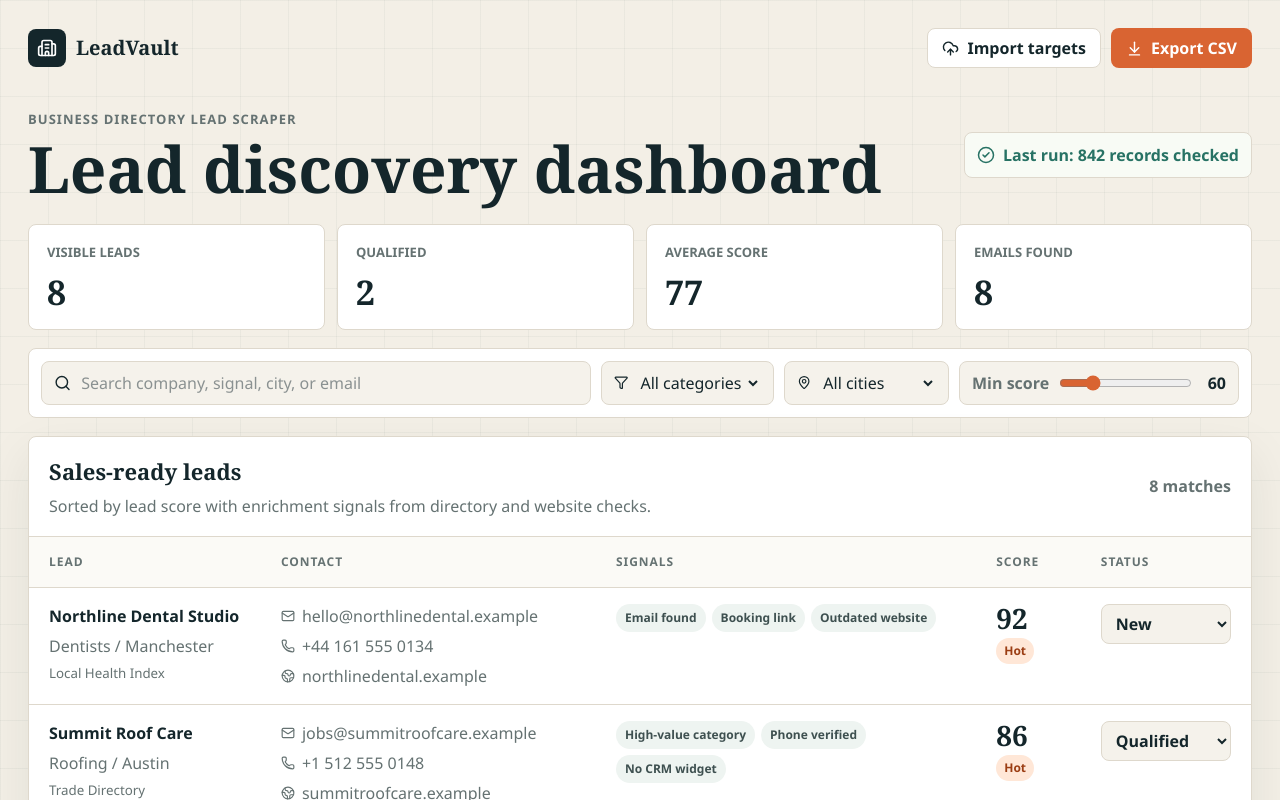
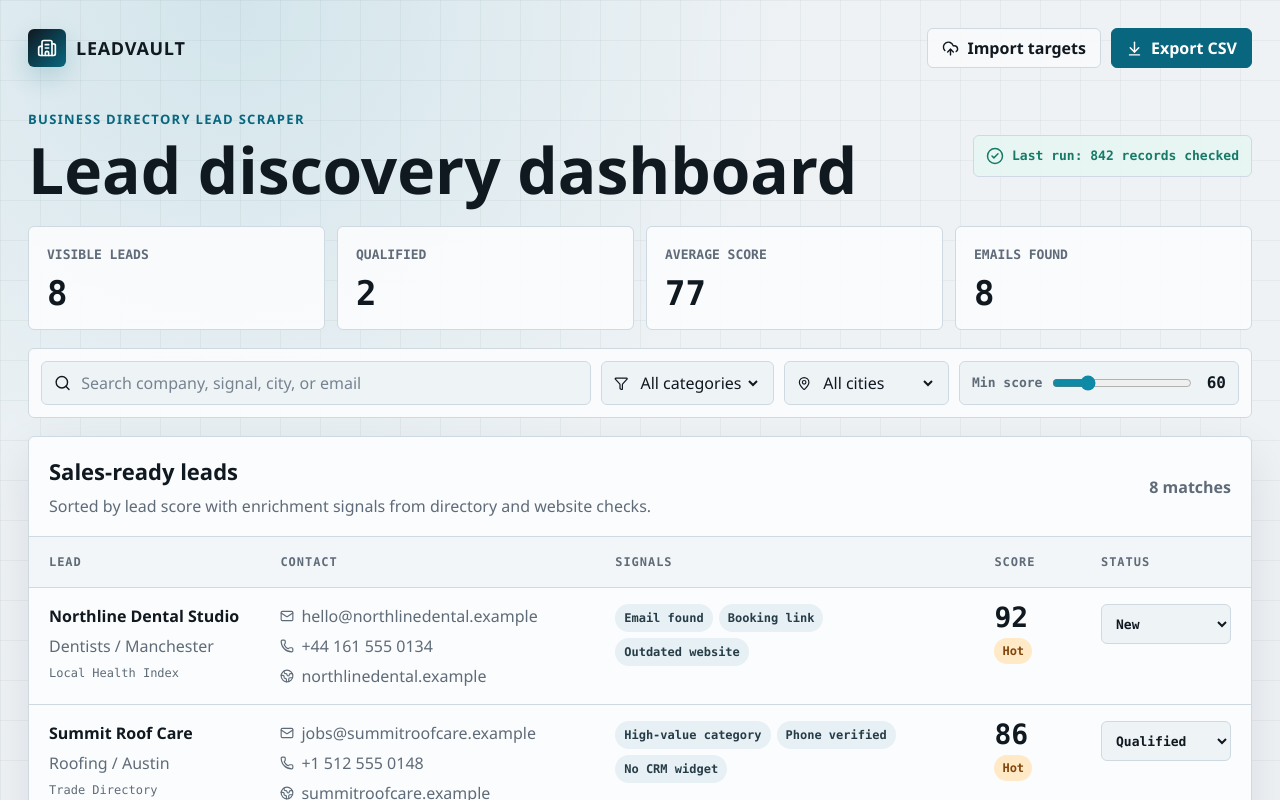
Before and after one commit to breadback00-dev/business-directory-lead-scraper-dashboard, a React (Vite) app: page / in a window 1280 px wide. Shown: the top 800 px of the page. Built offline with nearby package versions, Linux system fonts and the light colour scheme.

Commit message:
Apply data intelligence dashboard theme

```diff
--- a/src/App.css
+++ b/src/App.css
@@ -28,8 +28,10 @@
   gap: 10px;
   color: var(--ink);
   font-family: var(--heading);
-  font-size: 20px;
+  font-size: 18px;
   font-weight: 800;
+  letter-spacing: 0.04em;
+  text-transform: uppercase;
 }
 
 .brand-mark {
@@ -38,9 +40,10 @@
   justify-content: center;
   width: 38px;
   height: 38px;
-  border-radius: 8px;
+  border-radius: 6px;
   color: #fff;
-  background: var(--ink);
+  background: linear-gradient(135deg, var(--ink), var(--accent-strong));
+  box-shadow: 0 10px 24px rgba(8, 103, 127, 0.2);
 }
 
 .topbar-actions {
@@ -56,7 +59,7 @@ input {
 button,
 .status-select {
   min-height: 40px;
-  border-radius: 8px;
+  border-radius: 6px;
 }
 
 button {
@@ -67,6 +70,7 @@ button {
   border: 1px solid transparent;
   padding: 0 14px;
   font-weight: 700;
+  letter-spacing: 0;
   cursor: pointer;
   transition:
     transform 160ms ease,
@@ -76,25 +80,26 @@ button {
 
 button:hover {
   transform: translateY(-1px);
-  box-shadow: 0 12px 24px rgba(20, 38, 43, 0.11);
+  box-shadow: 0 12px 26px rgba(16, 24, 32, 0.13);
 }
 
 button:focus-visible,
 select:focus-visible,
 input:focus-visible {
-  outline: 3px solid rgba(224, 131, 73, 0.36);
+  outline: 3px solid rgba(15, 138, 166, 0.28);
   outline-offset: 2px;
 }
 
 .ghost-button {
   color: var(--ink);
-  background: #fff;
+  background: rgba(251, 252, 253, 0.82);
   border-color: var(--line);
 }
 
 .primary-button {
   color: #fff;
-  background: var(--accent);
+  background: var(--accent-strong);
+  border-color: var(--accent-strong);
 }
 
 .workspace-heading {
@@ -105,10 +110,10 @@ input:focus-visible {
 
 .eyebrow {
   margin: 0 0 8px;
-  color: var(--muted);
+  color: var(--accent-strong);
   font-size: 13px;
   font-weight: 800;
-  letter-spacing: 0.08em;
+  letter-spacing: 0.1em;
   text-transform: uppercase;
 }
 
@@ -126,8 +131,9 @@ h2 {
 
 h1 {
   color: var(--ink);
-  font-size: clamp(34px, 5vw, 68px);
-  line-height: 0.98;
+  font-size: clamp(34px, 5vw, 64px);
+  line-height: 1;
+  font-weight: 850;
 }
 
 h2 {
@@ -140,10 +146,12 @@ h2 {
   gap: 8px;
   padding: 10px 12px;
   border: 1px solid var(--line);
-  border-radius: 8px;
+  border-radius: 6px;
   color: var(--good);
-  background: #f8fbf5;
+  background: rgba(232, 247, 244, 0.92);
   font-weight: 800;
+  font-family: var(--mono);
+  font-size: 13px;
 }
 
 .metrics-grid {
@@ -156,8 +164,8 @@ h2 {
 .metric {
   padding: 18px;
   border: 1px solid var(--line);
-  border-radius: 8px;
-  background: #fff;
+  border-radius: 6px;
+  background: rgba(251, 252, 253, 0.92);
 }
 
 .metric span {
@@ -166,12 +174,13 @@ h2 {
   color: var(--muted);
   font-size: 13px;
   font-weight: 800;
+  font-family: var(--mono);
   text-transform: uppercase;
 }
 
 .metric strong {
   color: var(--ink);
-  font-family: var(--heading);
+  font-family: var(--mono);
   font-size: 34px;
   line-height: 1;
 }
@@ -182,8 +191,9 @@ h2 {
   margin-bottom: 18px;
   padding: 12px;
   border: 1px solid var(--line);
-  border-radius: 8px;
-  background: #fff;
+  border-radius: 6px;
+  background: rgba(251, 252, 253, 0.9);
+  backdrop-filter: blur(10px);
 }
 
 .search-field,
@@ -193,7 +203,7 @@ h2 {
   min-height: 44px;
   padding: 0 12px;
   border: 1px solid var(--line);
-  border-radius: 8px;
+  border-radius: 6px;
   background: var(--surface);
 }
 
@@ -210,7 +220,7 @@ h2 {
 }
 
 .search-field input::placeholder {
-  color: #8a9191;
+  color: #778390;
 }
 
 .score-field {
@@ -219,6 +229,8 @@ h2 {
 
 .score-field span {
   color: var(--muted);
+  font-family: var(--mono);
+  font-size: 13px;
   font-weight: 800;
   white-space: nowrap;
 }
@@ -231,15 +243,16 @@ h2 {
 .score-field strong {
   min-width: 24px;
   color: var(--ink);
+  font-family: var(--mono);
   text-align: right;
 }
 
 .table-panel {
   overflow: hidden;
   border: 1px solid var(--line);
-  border-radius: 8px;
-  background: #fff;
-  box-shadow: 0 18px 50px rgba(20, 38, 43, 0.08);
+  border-radius: 6px;
+  background: var(--panel);
+  box-shadow: 0 18px 50px rgba(16, 24, 32, 0.09);
 }
 
 .table-heading {
@@ -282,9 +295,10 @@ th {
   color: var(--muted);
   font-size: 12px;
   font-weight: 900;
+  font-family: var(--mono);
   letter-spacing: 0.08em;
   text-transform: uppercase;
-  background: #fbfaf6;
+  background: #f2f6f8;
 }
 
 tbody tr {
@@ -292,7 +306,7 @@ tbody tr {
 }
 
 tbody tr:hover {
-  background: #fcfbf7;
+  background: #f4f9fb;
 }
 
 tbody tr:last-child td {
@@ -317,6 +331,11 @@ tbody tr:last-child td {
   color: var(--muted);
 }
 
+.lead-cell small {
+  font-family: var(--mono);
+  font-size: 12px;
+}
+
 .contact-cell span {
   display: flex;
   align-items: center;
@@ -335,18 +354,19 @@ tbody tr:last-child td {
 .score-badge {
   border-radius: 999px;
   font-size: 12px;
+  font-family: var(--mono);
   font-weight: 800;
 }
 
 .signal-list span {
   padding: 5px 9px;
-  color: #3e5050;
-  background: #eef4f1;
+  color: #263d47;
+  background: #e7f0f4;
 }
 
 .score-cell strong {
   color: var(--ink);
-  font-family: var(--heading);
+  font-family: var(--mono);
   font-size: 28px;
   line-height: 1;
 }
@@ -357,18 +377,18 @@ tbody tr:last-child td {
 }
 
 .score-badge.hot {
-  color: #9b3d13;
-  background: #ffe7d7;
+  color: #81460b;
+  background: #ffe9c7;
 }
 
 .score-badge.warm {
-  color: #216056;
-  background: #dff4ed;
+  color: var(--accent-strong);
+  background: #d9f2f7;
 }
 
 .score-badge.nurture {
-  color: #5f5544;
-  background: #eee7d9;
+  color: #53606b;
+  background: #e7edf1;
 }
 
 .status-select {
@@ -377,6 +397,8 @@ tbody tr:last-child td {
   padding: 0 10px;
   color: var(--ink);
   background: var(--surface);
+  font-family: var(--mono);
+  font-size: 13px;
   font-weight: 800;
 }
 
--- a/src/index.css
+++ b/src/index.css
@@ -1,22 +1,31 @@
 :root {
-  --ink: #14262b;
-  --muted: #657272;
-  --surface: #f5f2eb;
-  --line: #ded8cc;
-  --accent: #d96432;
-  --good: #277264;
-  --heading: Georgia, 'Times New Roman', serif;
-  --body: 'Segoe UI', Tahoma, Geneva, Verdana, sans-serif;
+  --ink: #101820;
+  --muted: #5f6b78;
+  --surface: #eef3f6;
+  --panel: #fbfcfd;
+  --line: #cfd9e1;
+  --accent: #0f8aa6;
+  --accent-strong: #08677f;
+  --amber: #c47618;
+  --good: #177a68;
+  --heading: 'Bahnschrift', 'Aptos Display', 'Segoe UI', sans-serif;
+  --body: 'Aptos', 'Segoe UI', Tahoma, Geneva, Verdana, sans-serif;
+  --mono: 'Cascadia Code', 'SFMono-Regular', Consolas, monospace;
 
   font-family: var(--body);
   line-height: 1.5;
   font-weight: 500;
   color: var(--ink);
   background:
-    linear-gradient(90deg, rgba(20, 38, 43, 0.04) 1px, transparent 1px),
-    linear-gradient(180deg, rgba(20, 38, 43, 0.04) 1px, transparent 1px),
-    #f3efe6;
-  background-size: 48px 48px;
+    radial-gradient(circle at 18% 0%, rgba(15, 138, 166, 0.12), transparent 30%),
+    linear-gradient(90deg, rgba(16, 24, 32, 0.045) 1px, transparent 1px),
+    linear-gradient(180deg, rgba(16, 24, 32, 0.045) 1px, transparent 1px),
+    #eef2f5;
+  background-size:
+    auto,
+    40px 40px,
+    40px 40px,
+    auto;
   font-synthesis: none;
   text-rendering: optimizeLegibility;
   -webkit-font-smoothing: antialiased;
```
Also changed, not shown: dashboard-screenshot.png.
